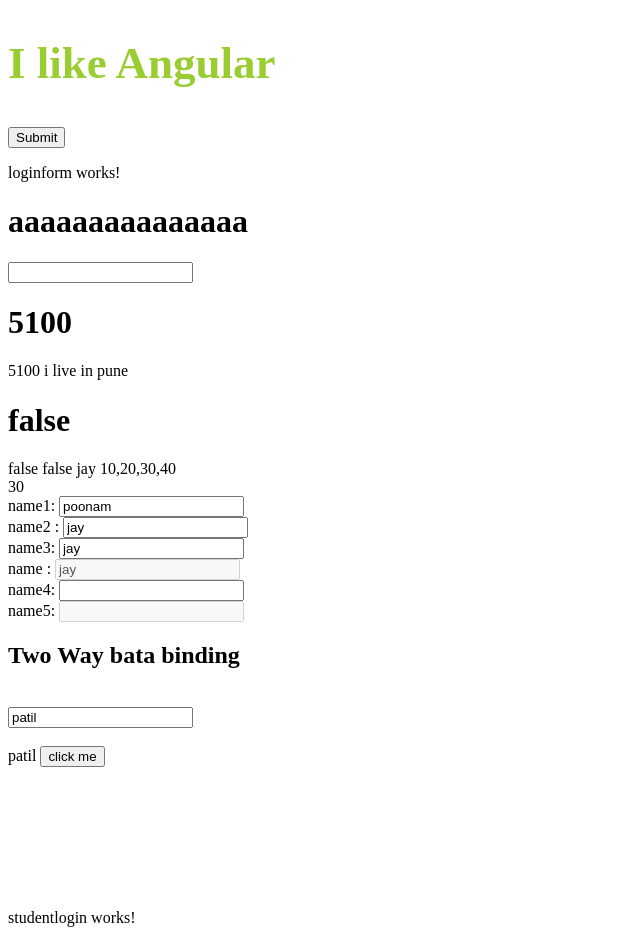
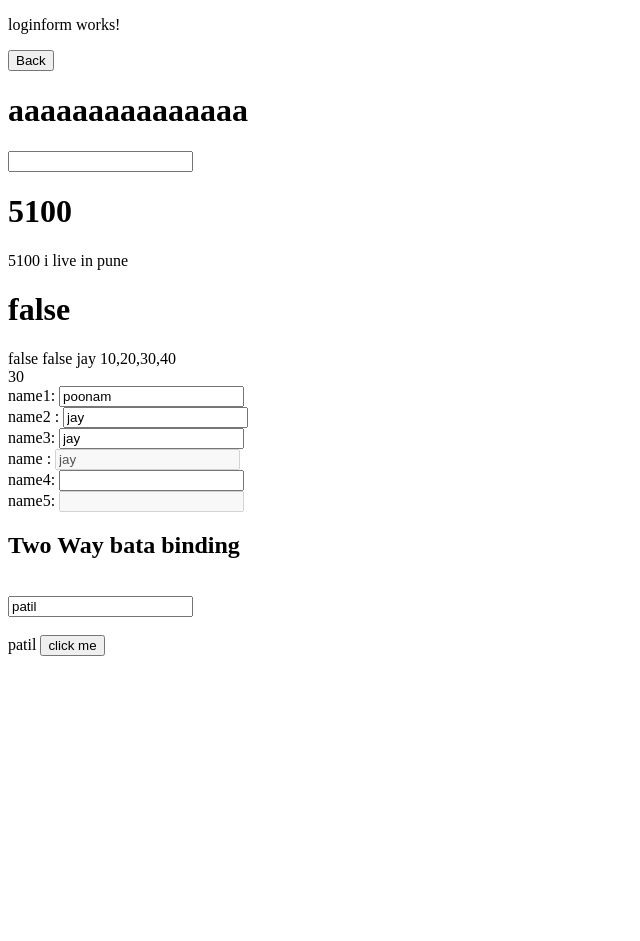
Before and after one commit to poonambhapkar34/octJavaScipt, an Angular app in the folder AngularProject/angularOctBatch/: page /loginform in a window 1280 px wide. Before the commit this address led to /. Shown: the top 941 px of the page, without its empty margins (0-640 px from the left). After the commit the page ends 800 px from the top, so only its background shows below. Built offline with nearby package versions, Linux system fonts and the light colour scheme.

Commit message:
simple routing

```diff
--- a/AngularProject/angularOctBatch/src/app/app-routing.module.ts
+++ b/AngularProject/angularOctBatch/src/app/app-routing.module.ts
@@ -1,7 +1,16 @@
-import { NgModule } from '@angular/core';
+import { Component, NgModule } from '@angular/core';
 import { RouterModule, Routes } from '@angular/router';
+import { LandingComponent } from './landing/landing.component';
+import { LoginformComponent } from './loginform/loginform.component';
+import { StudentloginComponent } from './studentlogin/studentlogin.component';
 
-const routes: Routes = [];
+const routes: Routes = [
+  // {path : '', component : LandingComponent},
+  {path : 'loginform' , component : LoginformComponent},
+  {path : 'studentLogin' , component : StudentloginComponent},
+  {path : 'landing' , component: LandingComponent}
+
+];
 
 @NgModule({
   imports: [RouterModule.forRoot(routes)],
--- a/AngularProject/angularOctBatch/src/app/app.component.html
+++ b/AngularProject/angularOctBatch/src/app/app.component.html
@@ -1,9 +1,14 @@
 
-<div class="main">
+<!-- <div class="main">
   <h2>I like Angular</h2>
 </div>
 
-<button (click)="myFirstFunction()">Submit</button>
+<button (click)="myFirstFunction()">Submit</button><br> -->
 
-<app-loginform></app-loginform>
-<app-studentlogin></app-studentlogin>
+<!-- <app-loginform></app-loginform>
+<app-studentlogin></app-studentlogin> -->
+
+<!-- <a routerLink = "loginform" >click here to go on loginform..</a>
+<button routerLink = "studentLogin" >click here </button> -->
+<!-- the above will remain in UI so keep it empty if not neccessary -->
+<router-outlet></router-outlet>
--- a/AngularProject/angularOctBatch/src/app/app.module.ts
+++ b/AngularProject/angularOctBatch/src/app/app.module.ts
@@ -4,13 +4,17 @@
 import { AppComponent } from './app.component';
 import { LoginformComponent } from './loginform/loginform.component';
 import { FormsModule } from "@angular/forms";
-import { StudentloginComponent } from './studentlogin/studentlogin.component'; //imported formModule for ngModule
+import { StudentloginComponent } from './studentlogin/studentlogin.component';
+import { LandingComponent } from './landing/landing.component';
+ //imported formModule for ngModule
 
 @NgModule({
   declarations: [
     AppComponent,
     LoginformComponent,
     StudentloginComponent,
+    LandingComponent,
+
 
   ],
   imports: [
--- /dev/null
+++ b/AngularProject/angularOctBatch/src/app/landing/landing.component.html
@@ -0,0 +1,4 @@
+<p>landing works!</p>
+
+<a routerLink = "/loginform" >click here to go on loginform..</a>
+<button routerLink = "/studentLogin" >click here </button>
--- a/AngularProject/angularOctBatch/src/app/loginform/loginform.component.html
+++ b/AngularProject/angularOctBatch/src/app/loginform/loginform.component.html
@@ -1,4 +1,5 @@
 <p>loginform works!</p>
+<button routerLink="/landing">Back</button><br>
 <h1 id="kkk">aaaaaaaaaaaaaaa</h1>
 <input type="text" #inpBox (keyup)="keyUpEvent($event,inpBox)">
 <br>
--- a/AngularProject/angularOctBatch/src/app/studentlogin/studentlogin.component.html
+++ b/AngularProject/angularOctBatch/src/app/studentlogin/studentlogin.component.html
@@ -1,3 +1,4 @@
 <p>studentlogin works!</p>
+<button routerLink="/landing">Back</button>
 <input type="text" [(ngModel)] = "name">
 {{name}}<br><br>
```
Also changed, not shown: AngularProject/angularOctBatch/src/app/landing/landing.component.ts (added, +10 -0 lines), AngularProject/angularOctBatch/src/app/landing/landing.component.scss (added), 1 other file (tests, documents, lock files or other folders).
